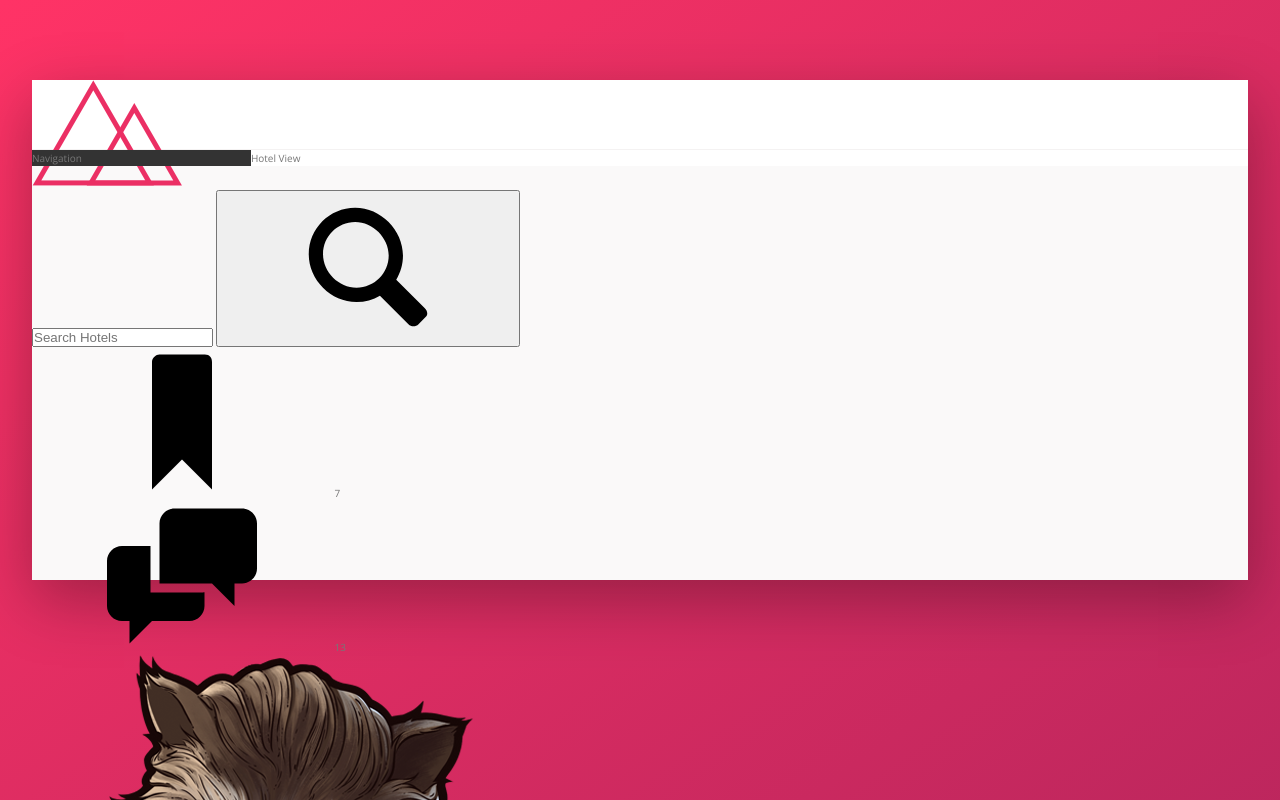
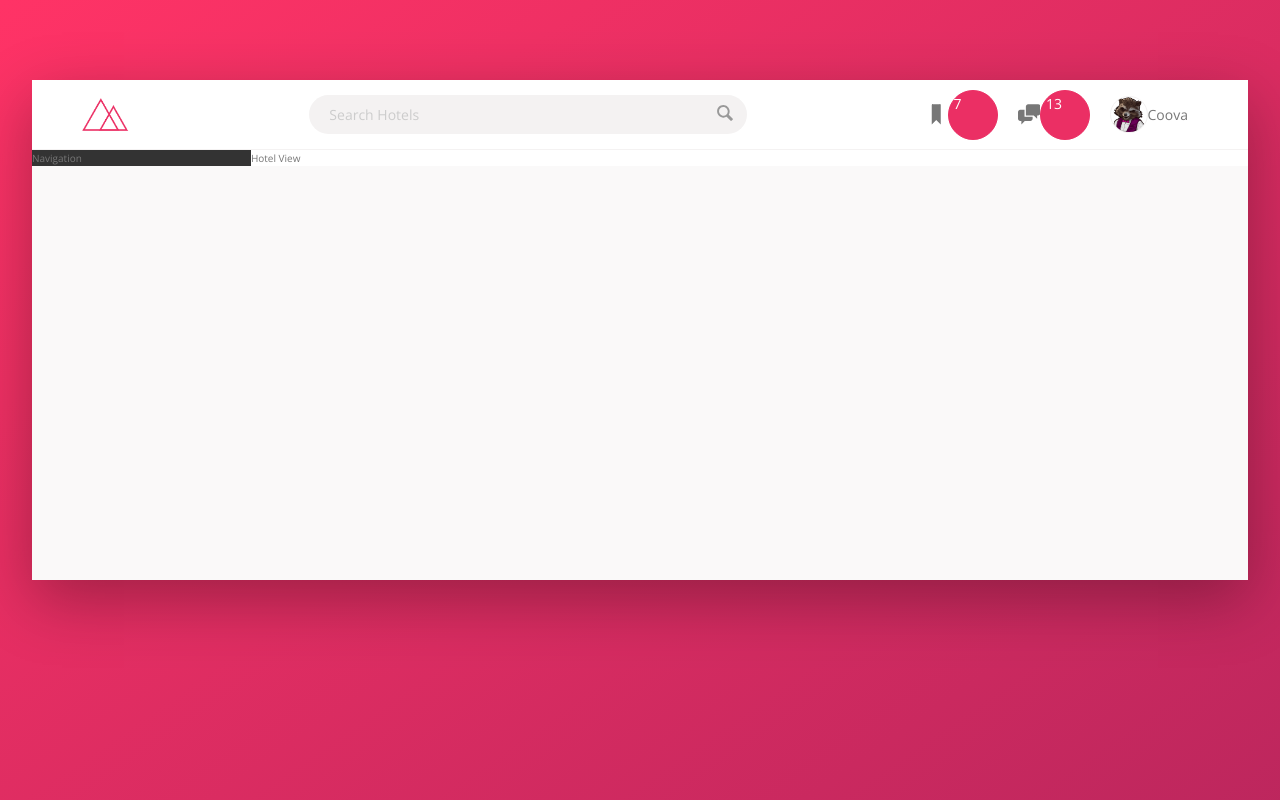
Before and after one commit to SCuvanov/Trillo, a website: page index.html in a window 1280 px wide. Shown: the top 800 px of the page. Drawn offline with nearby package versions, Linux system fonts and the light colour scheme.

Commit message:
Continued development on the header

```diff
--- a/sass/components/_components.scss
+++ b/sass/components/_components.scss
@@ -0,0 +1,109 @@
+/*LOGO*/
+.logo {
+    height: 3.25rem;
+    width: auto;
+    padding-left: 5rem;
+}
+
+/*SEARCH*/
+.search {
+    display: flex;
+    flex: 0 0 40%;
+    align-items: center;
+    justify-content: center;
+
+    &__input {
+        font-family: inherit;
+        font-size: inherit;
+        background-color: var(--color-grey-light-2);
+        border: none;
+        border-radius: 10rem;
+        padding: 1rem 2rem;
+        width: 90%;
+        transition: all .2s;
+        margin-right: -3.25rem;
+        color: var(--color-grey-dark-3);
+
+        &:focus {
+            outline: none;
+            width: 100%;
+            background-color: var(--color-grey-light-3);
+        }
+
+        &::-webkit-input-placeholder {
+            font-weight: 100;
+            color: var(--color-grey-light-4);
+        }
+    }
+
+    &__button {
+        border: none;
+        background-color: transparent;
+
+        &:focus {
+            outline: none;
+        }
+
+        &:active {
+            transform: translateY(2px);
+        }
+    }
+
+    &__icon {
+        height: 2rem;
+        width: 2rem;
+        fill: var(--color-grey-dark-3);
+    }
+}
+
+/*USER NAVIGATION*/
+.user-nav {
+    display: flex;
+    align-self: stretch;
+    align-items: center;
+    padding-right: 5rem;
+
+    &>* {
+        padding: 0 1rem;
+        cursor: pointer;
+        height: 100%;
+    }
+
+    &>*:hover {
+        background-color: var(--color-grey-light-2);
+    }
+
+    &__icon-box {
+        display: flex;
+        align-items: center;
+    }
+
+    &__icon {
+        height: 2.25rem;
+        width: 2.25rem;
+        fill: var(--color-grey-dark-2);
+    }
+
+    &__notification {
+        height: 5rem;
+        width: 5rem;
+        border-radius: 50%;
+        border: 1px solid var(--color-primary);
+        background-color: var(--color-primary);
+        padding: 0.5rem;
+        color: var(--color-white);
+    }
+
+    &__user {
+        display: flex;
+        align-items: center;
+    }
+
+    &__user-photo {
+        height: 3.75rem;
+        border-radius: 50%;
+        border: 1px solid var(--color-grey-light-2);
+    }
+
+    &__user-name {}
+}
--- a/sass/layout/_layout.scss
+++ b/sass/layout/_layout.scss
@@ -11,6 +11,12 @@
     height: 7rem;
     background-color: var(--color-white);
     border-bottom: 1px solid var(--color-grey-light-2);
+
+    display: flex;
+    justify-content: space-between;
+    align-items: center;
+
+    font-size: 1.4rem;
 }
 
 .content {
```
Also changed, not shown: css/style.css.
